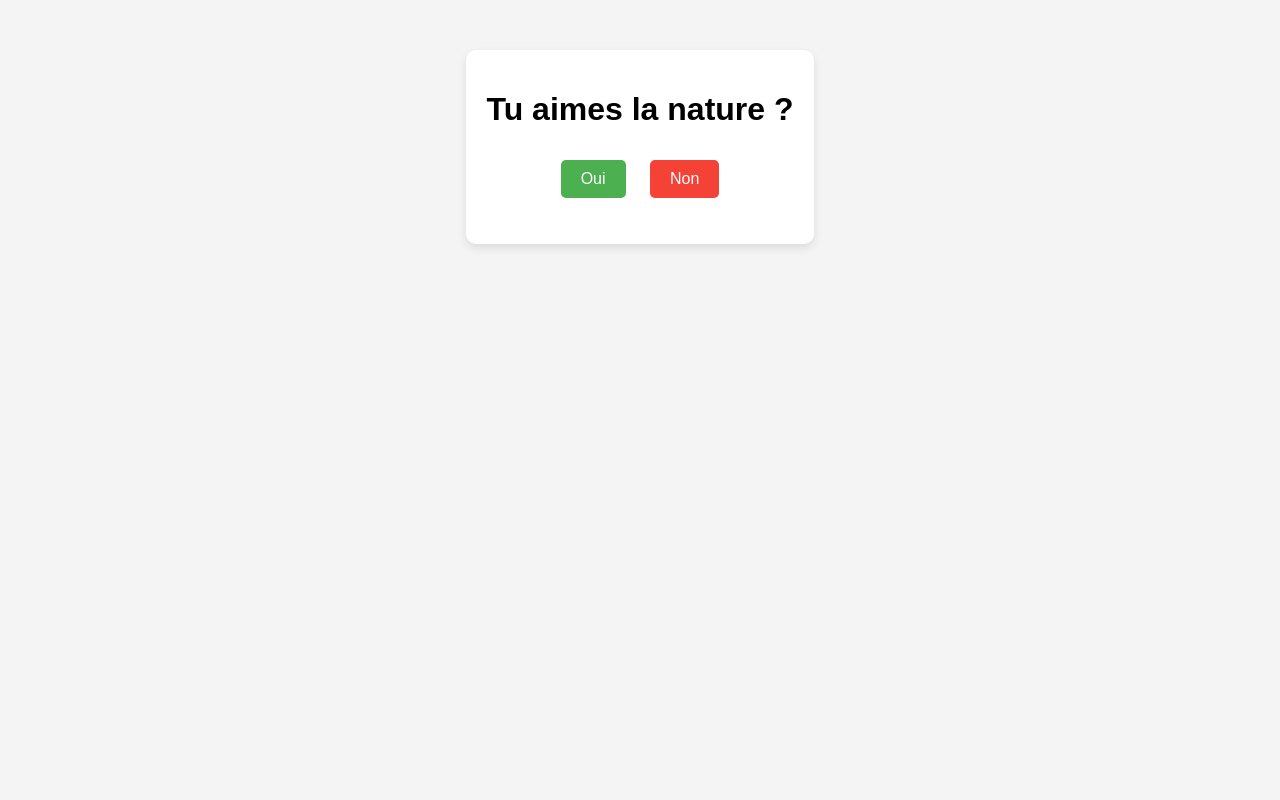
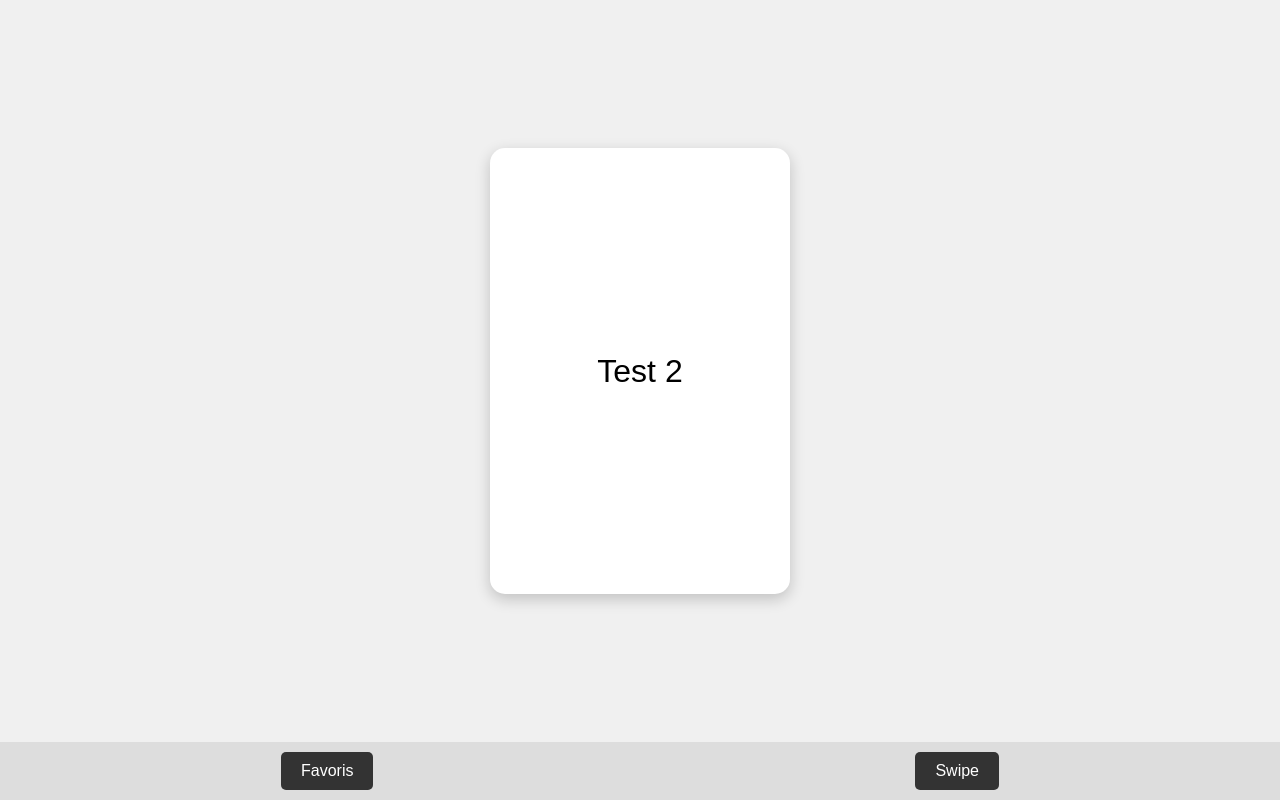
Before and after one commit to canarddd/test, a plain HTML site: page index.html in a window 1280 px wide. Drawn offline with Linux system fonts and the light colour scheme.

Commit message:
Update index.html

```diff
--- a/index.html
+++ b/index.html
@@ -3,65 +3,158 @@
 <head>
 <meta charset="UTF-8">
 <meta name="viewport" content="width=device-width, initial-scale=1.0">
-    <title>Test Therian</title>
+<title>Swipe Test</title>
 <style>
     body {
-            font-family: Arial, sans-serif;
-            text-align: center;
-            margin-top: 50px;
-            background-color: #f4f4f4;
+        margin: 0;
+        font-family: sans-serif;
+        background: #f0f0f0;
+        height: 100vh;
+        display: flex;
+        flex-direction: column;
     }
-        .container {
+    #app {
+        flex: 1;
+        display: flex;
+        align-items: center;
+        justify-content: center;
+        position: relative;
+        overflow: hidden;
+    }
+    .card {
+        width: 80%;
+        max-width: 300px;
+        height: 60%;
         background: white;
-            padding: 20px;
-            border-radius: 10px;
-            box-shadow: 0px 4px 10px rgba(0, 0, 0, 0.1);
-            display: inline-block;
+        border-radius: 15px;
+        box-shadow: 0px 5px 15px rgba(0,0,0,0.2);
+        display: flex;
+        align-items: center;
+        justify-content: center;
+        font-size: 2em;
+        position: absolute;
+        transition: transform 0.3s ease, opacity 0.3s ease;
+        user-select: none;
+    }
+    #buttons {
+        display: flex;
+        justify-content: space-around;
+        padding: 10px;
+        background: #ddd;
     }
     button {
-            margin: 10px;
         padding: 10px 20px;
-            font-size: 16px;
         border: none;
+        background: #333;
+        color: white;
+        font-size: 1em;
         border-radius: 5px;
-            cursor: pointer;
     }
-        #oui { background-color: #4CAF50; color: white; }
-        #non { background-color: #f44336; color: white; }
-        #terminer { background-color: #008CBA; color: white; display: none; }
 </style>
 </head>
 <body>
-    <div class="container">
-        <h1>Tu aimes la nature ?</h1>
-        <button id="oui" onclick="repondre('oui')">Oui</button>
-        <button id="non" onclick="repondre('non')">Non</button>
-        <button id="terminer" onclick="terminer()">Terminer le test</button>
-        <p id="resultat"></p>
+
+<div id="app"></div>
+<div id="buttons">
+    <button onclick="showFavorites()">Favoris</button>
+    <button onclick="showSwipe()">Swipe</button>
 </div>
 
-    <audio id="music" src="Russian_Airborne_Troops_VDV_Music_Video_128kbps_cut.mp3"></audio>
+<script>
+const allCards = ["Test 1","Test 2","Test 3","Test 4","Test 5"];
+let deck = [...allCards];
+let favorites = [];
+let removedForever = [];
+let mode = "swipe"; // "swipe" ou "favorites"
 
-    <script>
-        let score = 0;
-
-        function repondre(choix) {
-            if (choix === 'oui') {
-                score += 1;
+function shuffle(array) {
+    for (let i = array.length - 1; i > 0; i--) {
+        let j = Math.floor(Math.random() * (i + 1));
+        [array[i], array[j]] = [array[j], array[i]];
     }
-            document.getElementById('oui').style.display = 'none';
-            document.getElementById('non').style.display = 'none';
-            document.getElementById('terminer').style.display = 'block';
 }
 
-        function terminer() {
-            let resultat = score > 0 ? "Tu es un therian" : "Tu n'es pas un therian";
-            document.getElementById('resultat').innerText = resultat;
+function createCard(text) {
+    const card = document.createElement("div");
+    card.className = "card";
+    card.textContent = text;
 
-            if (score === 0) {
-                document.getElementById('music').play();
+    let startX = 0, startY = 0;
+    card.addEventListener("touchstart", e => {
+        startX = e.touches[0].clientX;
+        startY = e.touches[0].clientY;
+    });
+
+    card.addEventListener("touchend", e => {
+        let endX = e.changedTouches[0].clientX;
+        let endY = e.changedTouches[0].clientY;
+        let dx = endX - startX;
+        let dy = endY - startY;
+
+        if (Math.abs(dx) > Math.abs(dy)) {
+            if (dx > 50) swipeRight(text, card);
+            else if (dx < -50) swipeLeft(text, card);
+        } else {
+            if (dy > 50) swipeDown(text, card);
+        }
+    });
+
+    return card;
+}
+
+function swipeRight(text, card) {
+    favorites.push(text);
+    removeCard(card);
+}
+function swipeLeft(text, card) {
+    removeCard(card);
+}
+function swipeDown(text, card) {
+    removedForever.push(text);
+    removeCard(card);
+}
+
+function removeCard(card) {
+    card.style.opacity = "0";
+    setTimeout(() => {
+        card.remove();
+        nextCard();
+    }, 300);
+}
+
+function nextCard() {
+    if (mode === "swipe") {
+        if (deck.length === 0) {
+            deck = allCards.filter(c => !removedForever.includes(c));
+            shuffle(deck);
+        }
+        if (deck.length > 0) {
+            const card = createCard(deck.pop());
+            document.getElementById("app").appendChild(card);
         }
     }
+}
+
+function showFavorites() {
+    mode = "favorites";
+    document.getElementById("app").innerHTML = "";
+    let favDeck = [...favorites];
+    shuffle(favDeck);
+    favDeck.forEach(f => {
+        document.getElementById("app").appendChild(createCard(f));
+    });
+}
+
+function showSwipe() {
+    mode = "swipe";
+    document.getElementById("app").innerHTML = "";
+    nextCard();
+}
+
+// Démarrage
+shuffle(deck);
+nextCard();
 </script>
+
 </body>
 </html>
```
Lines whose indentation alone changed are shown as unchanged.
